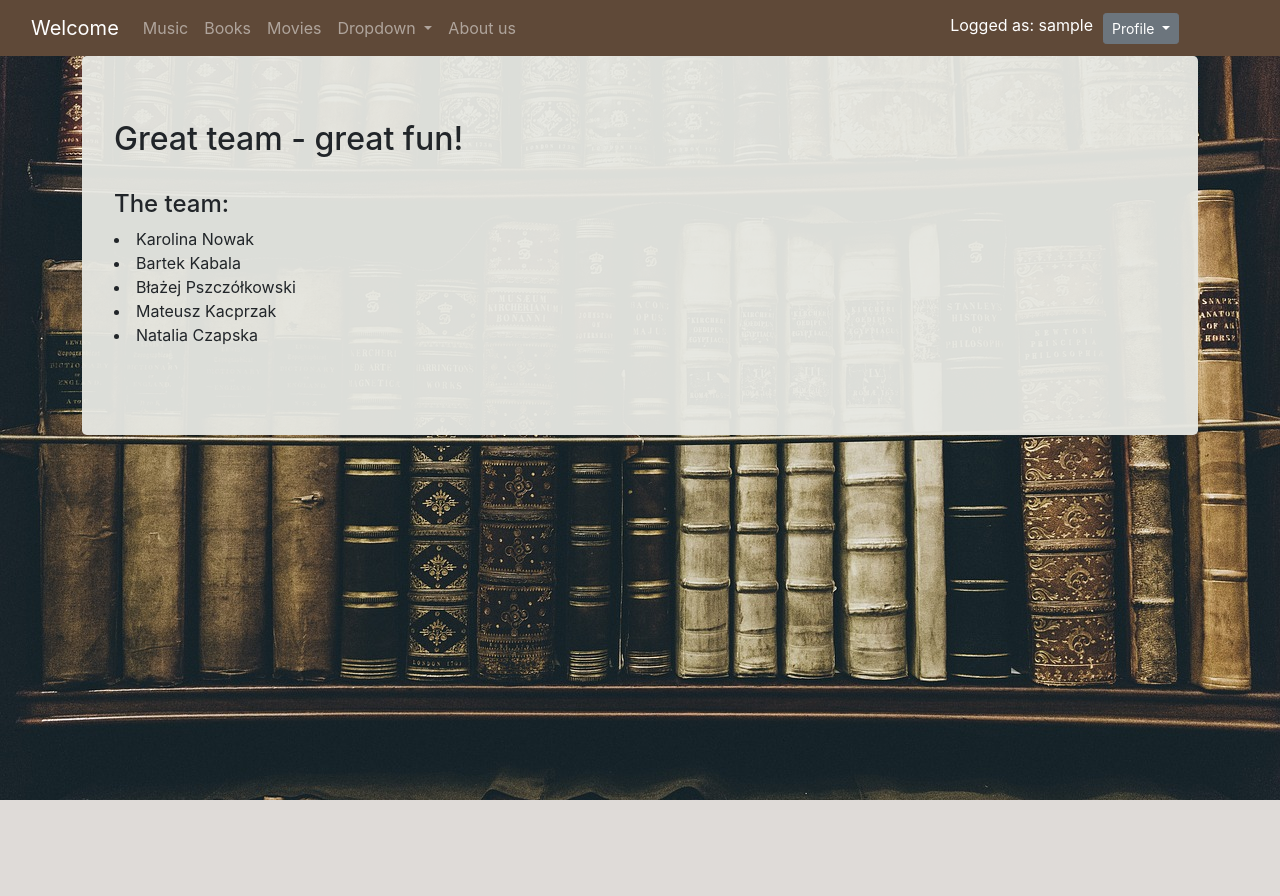
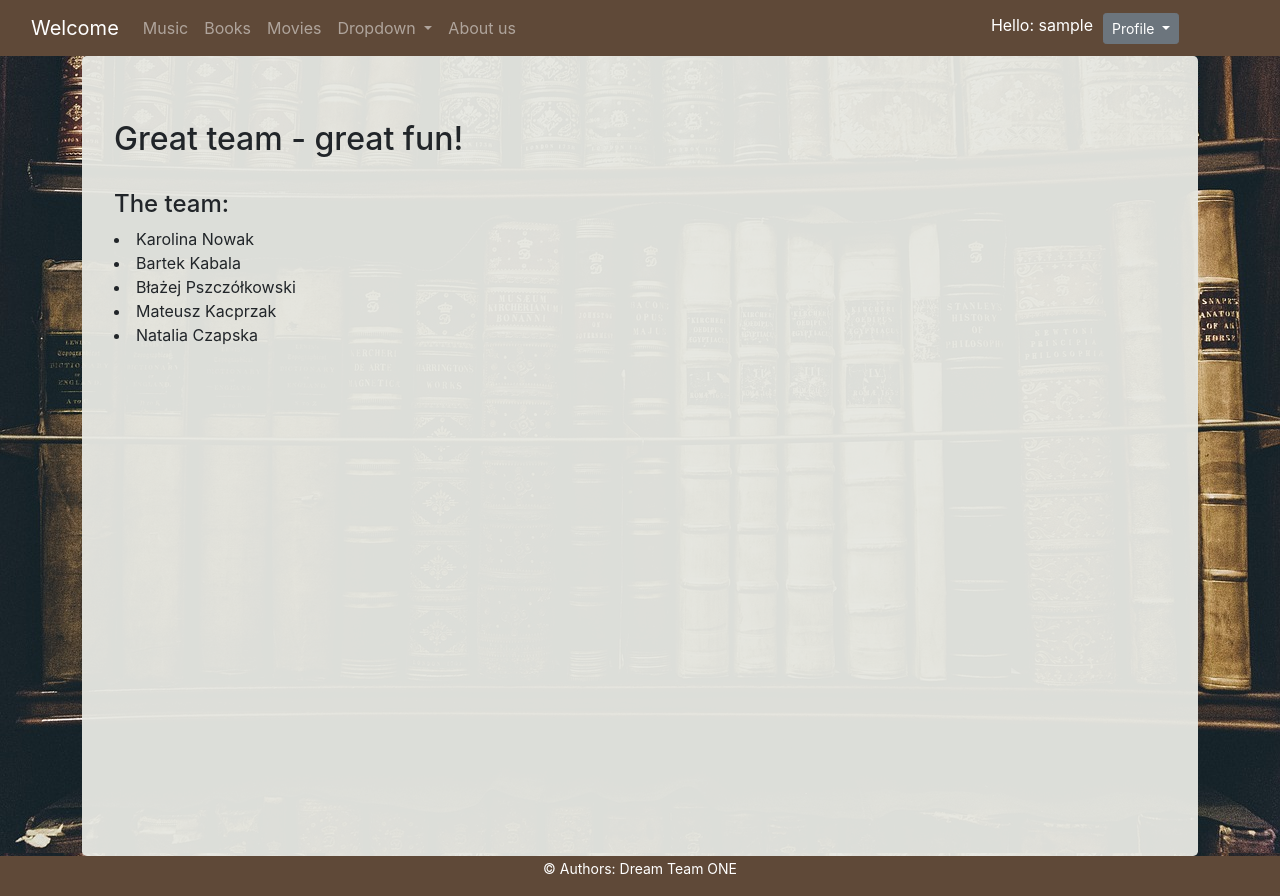
Before and after one commit to SDAgrupa1/house-library, a Django app: page /about-us/ in a window 1280 px wide. Before the commit the page ends 800 px from the top, so only its background shows below. Run offline with Django 3.2, Linux system fonts and the light colour scheme; the visitor is signed in with stand-in values (Sample User, id 1); some libraries are stand-ins or nearby versions.

Commit message:
NC-22 Update around jumbotron and footer

```diff
--- a/music_collection/static/css/style.css
+++ b/music_collection/static/css/style.css
@@ -54,3 +54,21 @@
     opacity: 0.25;
     color: #333;
 }
+
+#main-footer {
+    height: 40px;
+    background-color: #5f4938;
+    color: white;
+    display: flex;
+    align-items: center;
+    justify-content: center;
+}
+
+#main-footer p {
+    font-size: 14px;
+}
+
+.jumbotron{
+    height: 100vh;
+    margin-bottom: 0;
+}
--- a/music_collection/templates/base.html
+++ b/music_collection/templates/base.html
@@ -56,7 +56,7 @@
             </ul>
             <div style="display:flex">
                 {% if user.is_authenticated %}
-                    <div style="color:white; margin-right:10px">Logged as: {{ user.get_username }}</div>
+                    <div style="color:white; margin-right:10px">Hello: {{ user.get_username }}</div>
                     <div class="dropdown" style="margin-right:70px">
                         <a class="btn btn-sm btn-outline-secondary active dropdown-toggle"
                            id="navbarDropdown" data-bs-toggle="dropdown" aria-expanded="false" href="#">
@@ -77,10 +77,15 @@
         </div>
     </div>
 </nav>
-<div class="container-sm">
-    <div class="jumbotron" style="background-color:rgba(231, 232, 227, 0.95)">
-        {% block content %}{% endblock %}
+<main>
+    <div class="container-sm">
+        <div class="jumbotron" style="background-color:rgba(231, 232, 227, 0.95)">
+            {% block content %}{% endblock %}
+        </div>
     </div>
-</div>
+</main>
+<footer id="main-footer" style="">
+    <p>© Authors: Dream Team ONE</p>
+</footer>
 </body>
 </html>
```
